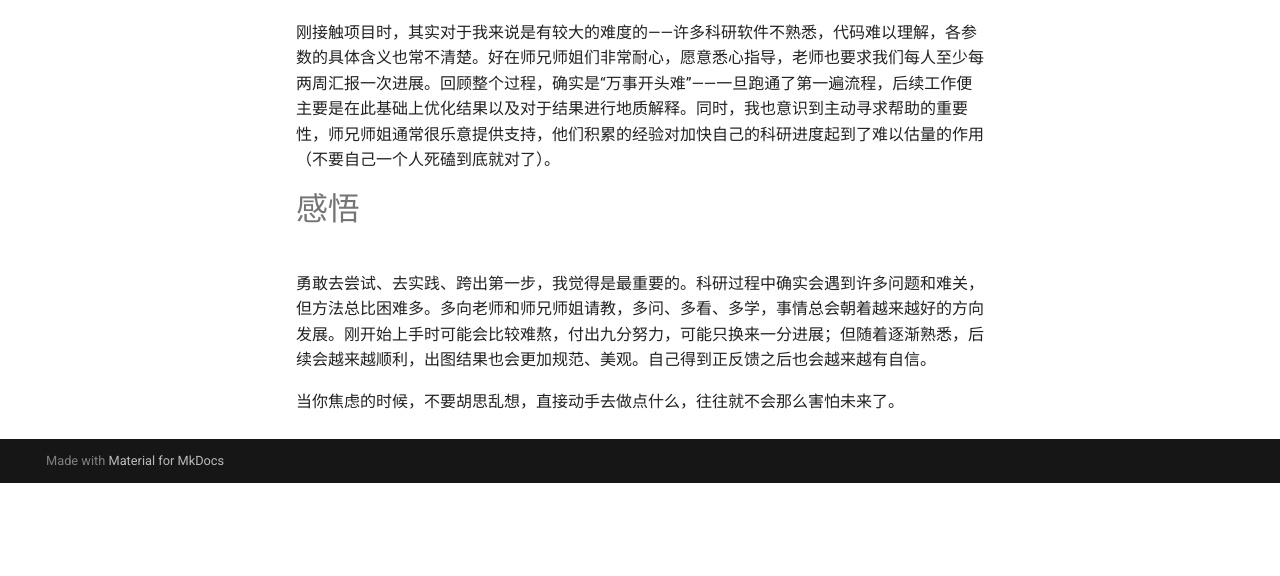
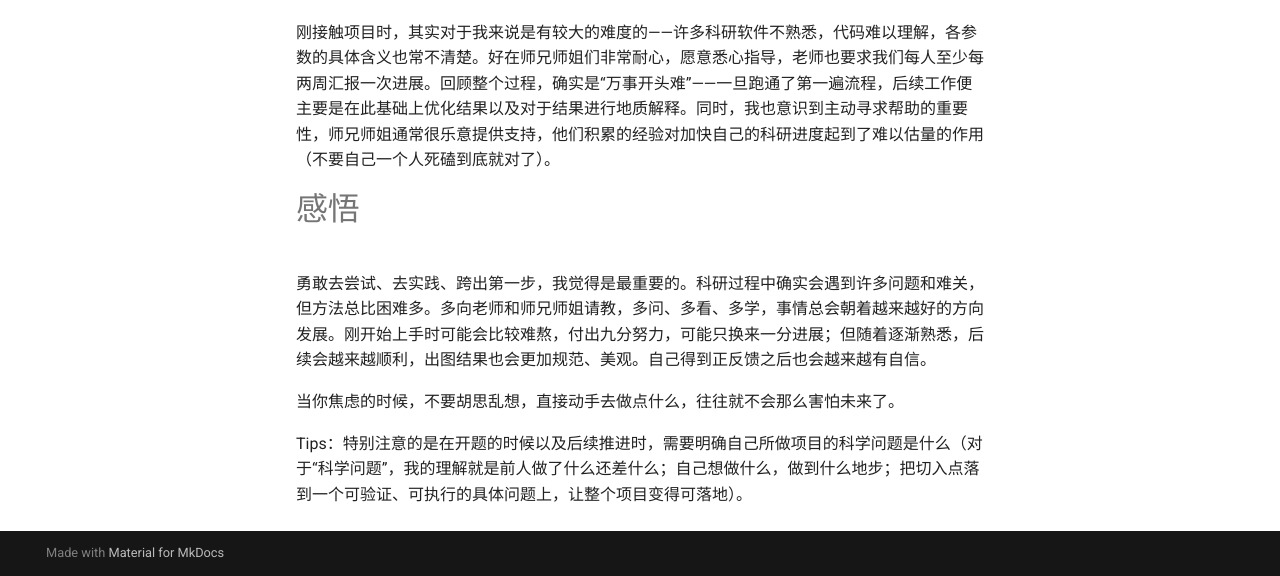
Before and after one commit to persleyadela/university-notes-site, an MkDocs documentation site: the page built from docs/experiences/Scientific-Research/index.md, in a window 1280 px wide and 900 px high, scrolled down 1182 px, cut to the strip 324-900 px from the top of the window. Built offline with MkDocs 1.6.1 and Material for MkDocs 9.7.7, drawn with Linux system fonts in a browser that asks for light colours; before the commit the page ends 1989 px from its top, so only the background shows below that.

Commit message:
xiugai-shouye-index

```diff
--- a/docs/experiences/Scientific-Research/index.md
+++ b/docs/experiences/Scientific-Research/index.md
@@ -22,3 +22,5 @@ src="/university-notes-site/experiences/Scientific-Research/glide.pdf" width="10
 勇敢去尝试、去实践、跨出第一步，我觉得是最重要的。科研过程中确实会遇到许多问题和难关，但方法总比困难多。多向老师和师兄师姐请教，多问、多看、多学，事情总会朝着越来越好的方向发展。刚开始上手时可能会比较难熬，付出九分努力，可能只换来一分进展；但随着逐渐熟悉，后续会越来越顺利，出图结果也会更加规范、美观。自己得到正反馈之后也会越来越有自信。
 
 当你焦虑的时候，不要胡思乱想，直接动手去做点什么，往往就不会那么害怕未来了。
+
+Tips：特别注意的是在开题的时候以及后续推进时，需要明确自己所做项目的科学问题是什么（对于“科学问题”，我的理解就是前人做了什么还差什么；自己想做什么，做到什么地步；把切入点落到一个可验证、可执行的具体问题上，让整个项目变得可落地）。
```
